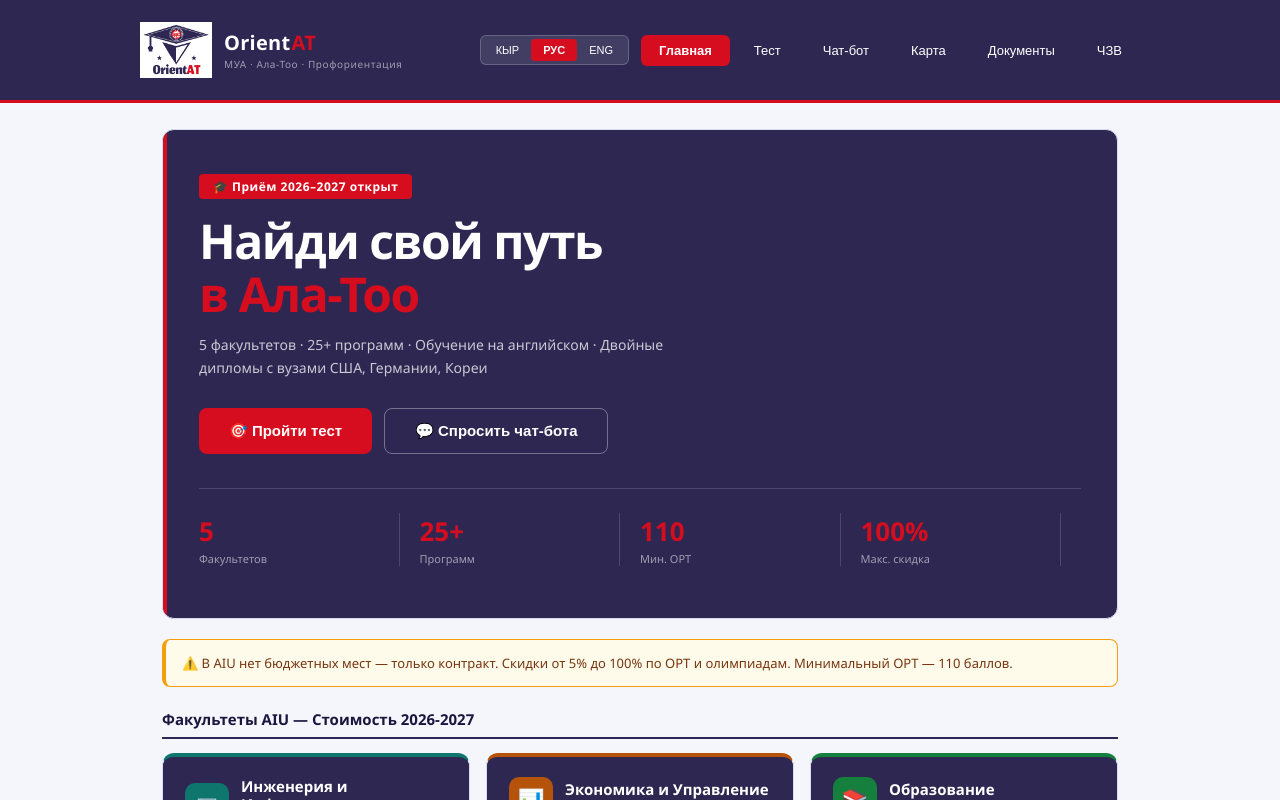
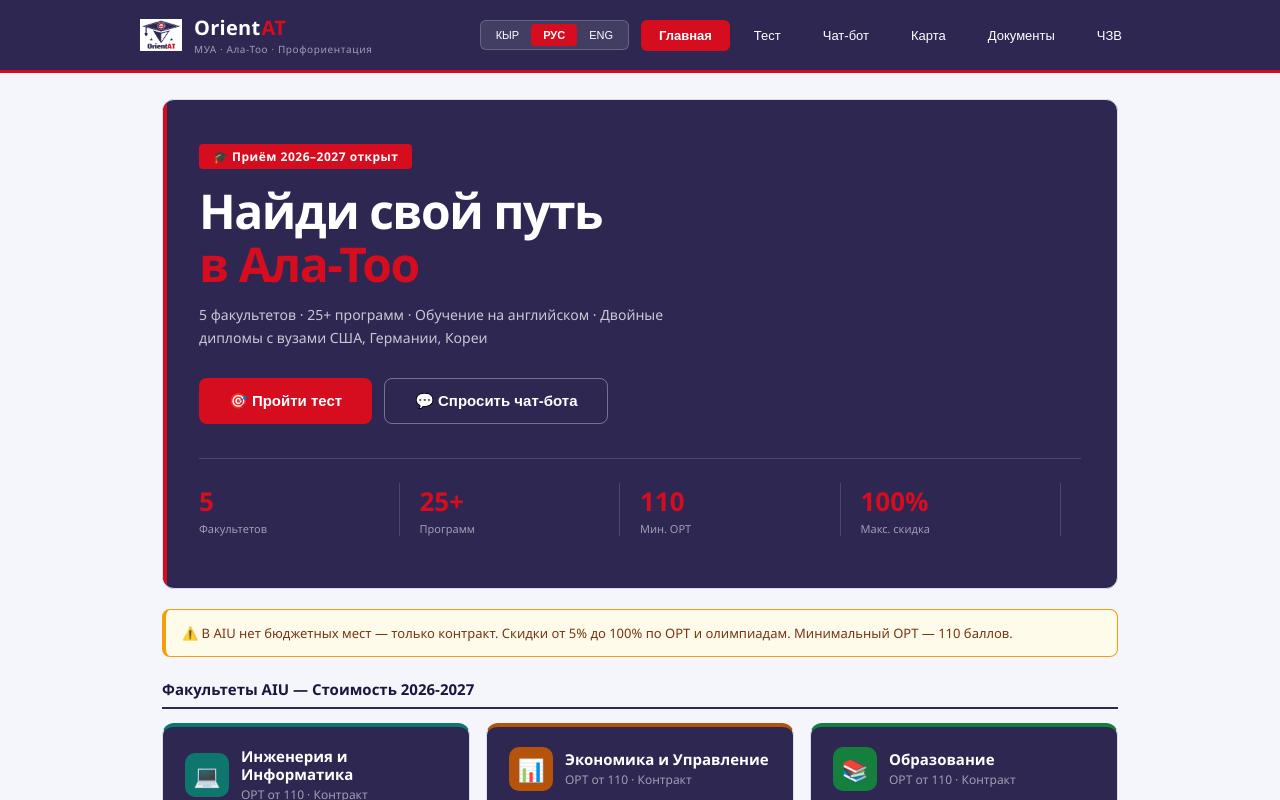
Before and after one commit to Hamid1689/Orientat, a React (Vite) app: page / in a window 1280 px wide. Shown: the top 800 px of the page. Built offline with nearby package versions, Linux system fonts and the light colour scheme.

Commit message:
fix: set header logo size to 42px

```diff
--- a/src/App.jsx
+++ b/src/App.jsx
@@ -542,7 +542,7 @@
       <header style={{background:C.purple,borderBottom:`3px solid ${C.red}`,padding:"14px 24px"}}>
         <div style={{maxWidth:1000,margin:"0 auto",display:"flex",alignItems:"center",justifyContent:"space-between",flexWrap:"wrap",gap:10}}>
           <div style={{display:"flex",alignItems:"center",gap:12,cursor:"pointer"}} onClick={()=>setScreen("home")}>
-            <Logo size={72}/>
+            <Logo size={42}/>
             <div>
               <div style={{display:"flex",alignItems:"center",gap:1}}>
                 <span style={{fontWeight:900,fontSize:20,color:C.white,letterSpacing:.3}}>Orient</span>
```
